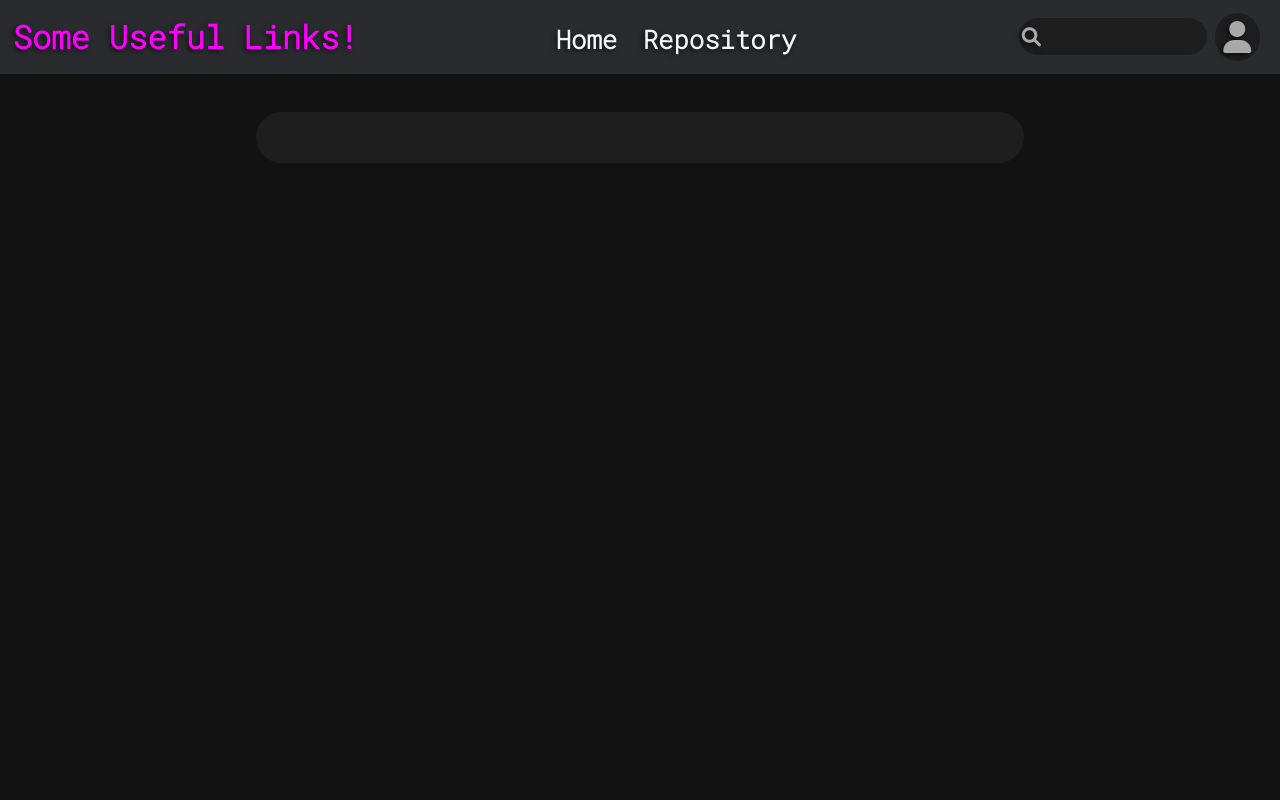
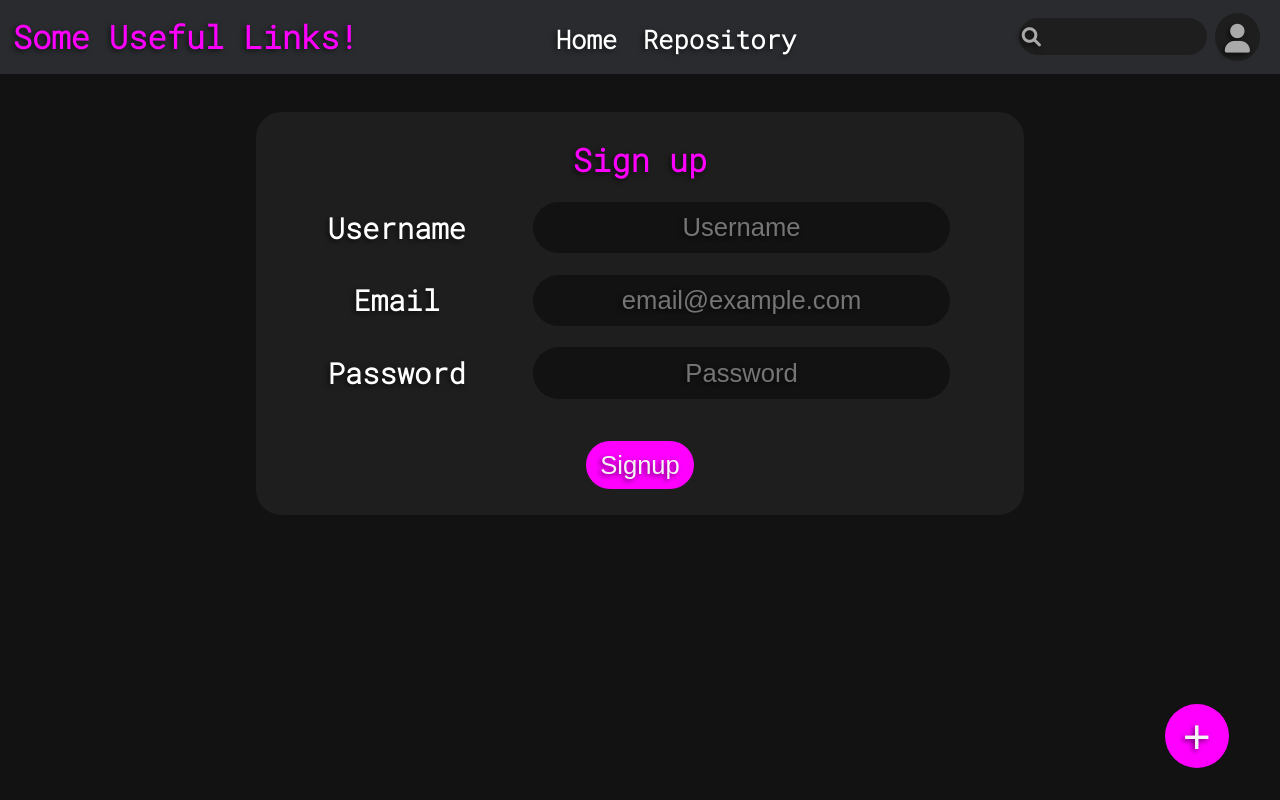
Before and after one commit to mrtokyo33/useful-sites, a React (Create React App) app: page / in a window 1280 px wide. Built offline with nearby package versions, Linux system fonts and the light colour scheme.

Commit message:
making the login/signup

```diff
--- a/package.json
+++ b/package.json
@@ -10,6 +10,7 @@
     "ajv-keywords": "^5.1.0",
     "react": "^19.0.0",
     "react-dom": "^19.0.0",
+    "react-router-dom": "^7.1.3",
     "react-scripts": "^5.0.1",
     "web-vitals": "^2.1.4"
   },
@@ -36,5 +37,8 @@
       "last 1 firefox version",
       "last 1 safari version"
     ]
+  },
+  "devDependencies": {
+    "@babel/plugin-proposal-private-property-in-object": "^7.21.11"
   }
 }
--- a/src/App.js
+++ b/src/App.js
@@ -1,16 +1,21 @@
-import './App.css';
-import Header from './components/Header';
+import './App.css'
+import Header from './components/Header'
+import AddButton from './components/AddButton'
 
-function App() {
-  return (
-    <div className="App">
-      <Header/>
+import Signup from './components/Signup'
 
-      <main>
+function App(){
+    return (
+        <div className='App'>
+            <Header/>
 
-      </main>
-    </div>
-  )
+            <main>
+                <Signup/>
+            </main>
+
+            <AddButton/>
+        </div>
+    )
 }
 
 export default App
--- /dev/null
+++ b/src/components/AddButton.js
@@ -0,0 +1,11 @@
+import styles from './css/AddButton.module.css'
+
+function AddButton(){
+    return (
+        <span className={styles.AddButtonContainer}>
+            <button type="button">+</button>
+        </span>
+    )
+}
+
+export default AddButton
--- a/src/components/Header.js
+++ b/src/components/Header.js
@@ -1,5 +1,4 @@
-import React from 'react';
-import styles from './css/Header.module.css';
+import styles from './css/Header.module.css'
 
 function Header() {
   return (
@@ -10,7 +9,7 @@ function Header() {
 
         <nav>
             <ul className={styles.navUl}>
-                <li className={styles.navItem}><a href="index.html" target="_self" rel="nofollow">Home</a></li>
+                <li className={styles.navItem}><a href="/" target="_self" rel="nofollow">Home</a></li> {/* Updated the href */}
                 <li className={styles.navItem}><a href="https://github.com/mrtokyo33/useful-sites" target="_blank" rel="noopener noreferrer">Repository</a></li>
             </ul>
         </nav>
@@ -22,7 +21,7 @@ function Header() {
             </div>
             <div className={styles.loginIconContainer}>
                 <a href="login.html">
-                <i className="fas fa-user"></i>
+                    <i className="fas fa-user"></i>
                 </a>
             </div>
         </div>
--- /dev/null
+++ b/src/components/Signup.js
@@ -0,0 +1,46 @@
+import styles from './css/Signup.module.css'
+import { useState } from 'react'
+
+function Signup() {
+    function Register(e) {
+        e.preventDefault()
+        console.log(`your username is: ${username}`)
+        console.log(`your email is: ${email}`)
+        console.log(`your password is: ${password}`)
+    }
+
+    const [username, setUsername] = useState()
+    const [email, setEmail] = useState()
+    const [password, setPassword] = useState()
+
+    return (
+        <div className={styles.Signup}>
+            <div className={styles.SignupContainer}>
+                <h1 className={styles.SignupTitle}>Sign up</h1>
+
+                <form onSubmit={Register}>
+                    <div className={styles.fields}>
+                        <label htmlFor='username'>Username</label>
+                        <input type='text' id='username' name='username' placeholder='Username' onChange={(e) => setUsername(e.target.value)}/>
+                    </div>
+
+                    <div className={styles.fields}>
+                        <label htmlFor='email'>Email</label>
+                        <input type='email' id='email' name='email' placeholder='email@example.com' onChange={(e) => setEmail(e.target.value)}/>
+                    </div>
+
+                    <div className={styles.fields}>
+                        <label htmlFor='password'>Password</label>
+                        <input type='password' id='password' name='password' placeholder='Password' onChange={(e) => setPassword(e.target.value)}/>
+                    </div>
+
+                    <span className={styles.submitField}>
+                        <input type='submit' value="Signup" className={styles.submit} />
+                    </span>
+                </form>
+            </div>
+        </div>
+    )
+}
+
+export default Signup
--- /dev/null
+++ b/src/components/css/AddButton.module.css
@@ -0,0 +1,34 @@
+.AddButtonContainer {
+    margin: 0;
+    background-color: #ff00ff;
+    border-radius: 50%;
+    width: 5vw;
+    height: 5vw;
+    display: flex;
+    justify-content: center;
+    align-items: center;
+    position: fixed;
+    bottom: 4%;
+    right: 4%;
+    transition: transform 0.3s ease, background-color 0.3s ease;
+}
+
+.AddButtonContainer:hover {
+    background-color: #ee00ee;
+    transform: scale(1.1);
+}
+
+.AddButtonContainer button {
+    width: 100%;
+    height: 100%;
+    border-radius: 50%;
+    border: none;
+    outline: none;
+    background: transparent;
+    font-size: 1.5rem;
+    transition: transform 0.3s ease;
+}
+
+.AddButtonContainer button:hover {
+    transform: scale(1.1);
+}
--- a/src/components/css/Header.module.css
+++ b/src/components/css/Header.module.css
@@ -35,6 +35,14 @@ header {
     text-decoration: none;
     font-weight: 600;
     font-size: 2vw;
+    color: white;
+    transition: transform 0.3s ease, color 0.3s ease;
+    display: inline-block;
+}
+
+.navItem a:hover {
+    transform: scale(1.1);
+    color: #ff00ff;
 }
 
 .searchAndLogin {
@@ -85,9 +93,14 @@ header {
     border-radius: 50%;
     margin-left: 3%;
     margin-right: 3%;
+    transition: transform 0.3s ease, background-color 0.3s ease;
 }
 
 .loginIconContainer i {
     color: darkgray;
-    font-size: 1rem;
+    font-size: .9rem;
 }
+
+.loginIconContainer:hover {
+    transform: scale(1.2);
+}
--- /dev/null
+++ b/src/components/css/Login.module.css
@@ -0,0 +1,54 @@
+.LoginTitle {
+    color: #ff00ff;
+    padding-bottom: 1.5%;
+    text-align: center;
+}
+
+.fields {
+    display: flex;
+    align-items: center;
+    padding: 1.5%;
+    margin-bottom: 1rem;
+}
+
+.fields label {
+    color: white;
+    font-weight: 600;
+    margin-right: 1rem;
+    font-size: 1rem;
+    white-space: nowrap; /* Impede a quebra de linha na label */
+}
+
+.fields input {
+    width: 50%;
+    height: 1.5rem;
+    font-size: .8rem;
+    border: none;
+    outline: none;
+    background-color: #121212;
+    border-radius: 3vw;
+    padding: 0.8rem;
+}
+
+.submitField {
+    display: flex;
+    justify-content: center;
+    align-items: center;
+    margin-top: 1rem;
+}
+
+.submit {
+    width: 15%;
+    height: 1.2rem;
+    font-size: .8rem;
+    border: none;
+    outline: none;
+    border-radius: 2vw;
+    background: #ff00ff;
+    transition: transform 0.3s ease, background-color 0.3s ease;
+}
+
+.submit:hover {
+    transform: scale(1.1);
+    background: #ee00ee;
+}
--- /dev/null
+++ b/src/components/css/Signup.module.css
@@ -0,0 +1,59 @@
+.SignupTitle {
+    color: #ff00ff;
+    padding-bottom: 1.5%;
+    text-align: center;
+}
+
+.fields {
+    display: flex;
+    align-items: center;
+    padding: 1.5%;
+    width: 100%;
+}
+
+.fields label {
+    color: white;
+    font-weight: 600;
+    margin-right: 1rem;
+    font-size: .9rem;
+    font-weight: bold;
+    width: 30%;
+}
+
+.fields input {
+    width: 60%;
+    height: 1.5rem;
+    font-size: .8rem;
+
+    border: none;
+    outline: none;
+    background-color: #121212;
+    border-radius: 3vw;
+    padding: 0.8rem;
+}
+
+.submitField {
+    display: flex;
+    justify-content: center;
+    align-items: center;
+    margin-top: 1rem;
+}
+
+.submit {
+    width: 15%;
+    height: 1.5rem;
+    font-size: .8rem;
+
+    border: none;
+    outline: none;
+    border-radius: 2vw;
+
+    background: #ff00ff;
+
+    transition: transform 0.3s ease, background-color 0.3s ease;
+}
+
+.submit:hover {
+    transform: scale(1.1);
+    background: #ee00ee;
+}
--- a/src/index.js
+++ b/src/index.js
@@ -10,8 +10,4 @@ root.render(
     <App />
   </React.StrictMode>
 );
-
-// If you want to start measuring performance in your app, pass a function
-// to log results (for example: reportWebVitals(console.log))
-// or send to an analytics endpoint. Learn more: https://bit.ly/CRA-vitals
 reportWebVitals();
```
Also changed, not shown: src/components/Login.js (added, +27 -0 lines), 1 other file (tests, documents, lock files or other folders).
